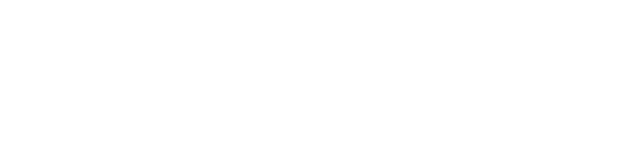
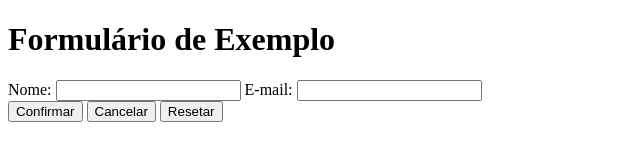
Before and after one commit to pgoncalves01/2d_js_3t, a plain HTML site: page index.html in a window 1280 px wide. Shown: the whole page, without its empty margins (0-640 px from the left). Drawn offline with Linux system fonts and the light colour scheme.

Commit message:
Update index.html

```diff
--- a/index.html
+++ b/index.html
@@ -1,11 +1,29 @@
 <!DOCTYPE html>
-<html lang="en">
+<html lang="pt-BR">
 <head>
     <meta charset="UTF-8">
     <meta name="viewport" content="width=device-width, initial-scale=1.0">
-    <title>Document</title>
+    <title>Formulário Exemplo</title>
+    <link rel="stylesheet" href="styles.css">
 </head>
 <body>
+    <div class="container">
+        <h1>Formulário de Exemplo</h1>
+        <form id="myForm">
+            <label for="name">Nome:</label>
+            <input type="text" id="name" name="name" required>
 
+            <label for="email">E-mail:</label>
+            <input type="email" id="email" name="email" required>
+
+            <div class="button-group">
+                <button type="submit" id="confirmButton">Confirmar</button>
+                <button type="button" id="cancelButton">Cancelar</button>
+                <button type="reset" id="resetButton">Resetar</button>
+            </div>
+        </form>
+    </div>
+
+    <script src="script.js"></script>
 </body>
 </html>
```
